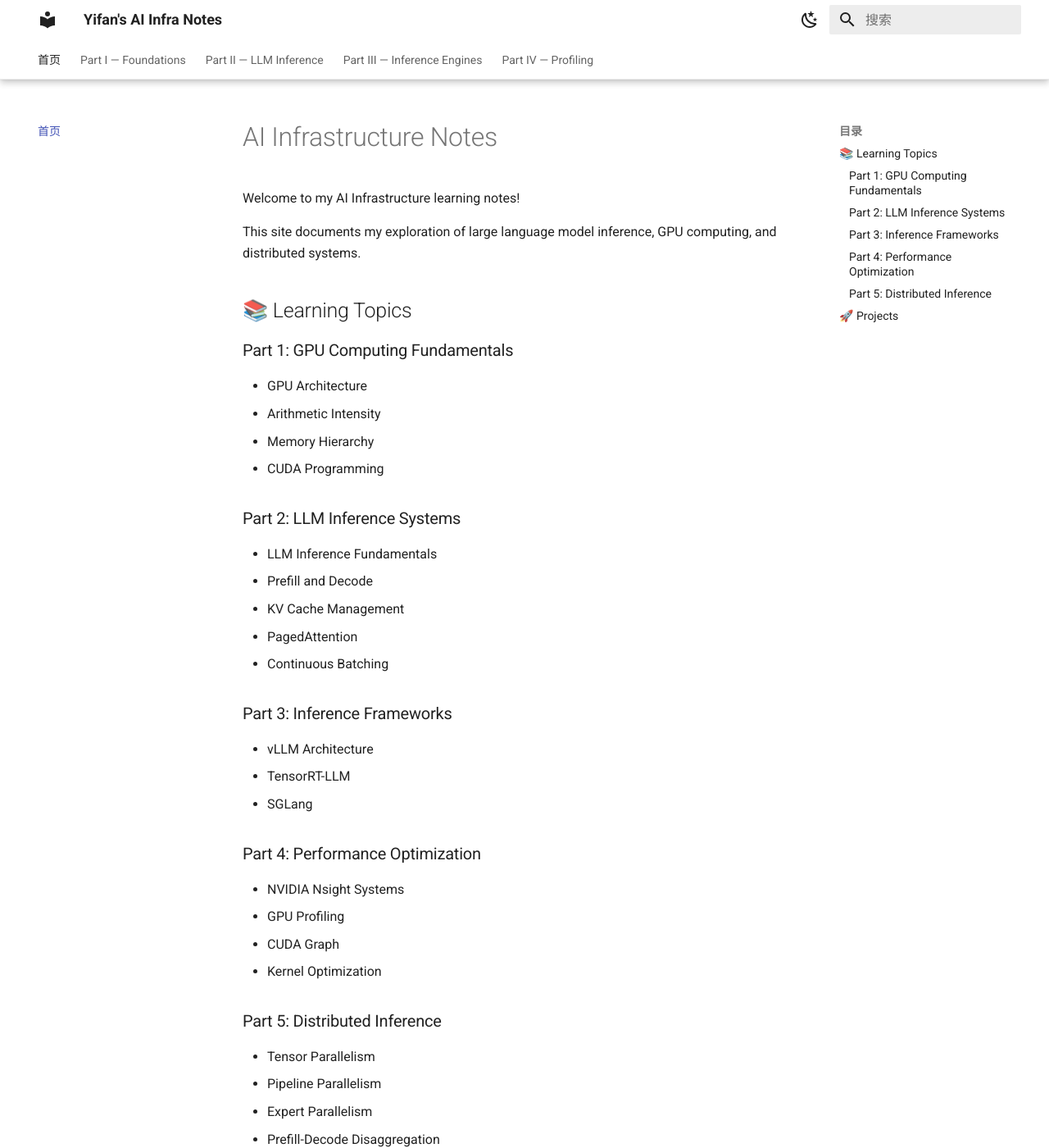
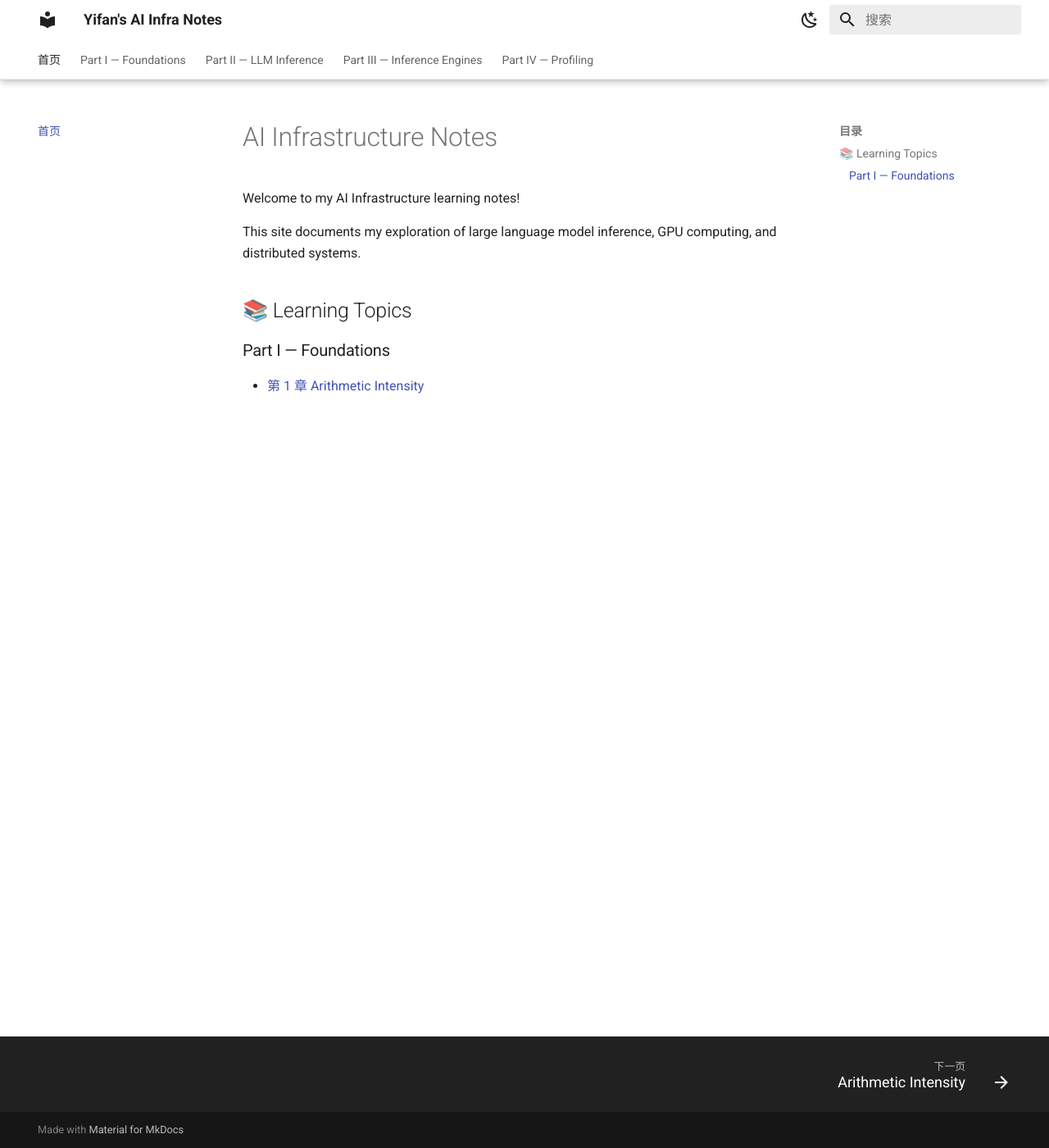
Before and after one commit to YifanLi3/YifanLi3.github.io, an MkDocs documentation site: the page built from docs/index.md, in a window 1280 px wide and 1400 px high. Shown: the whole window at 82% size. Built offline with MkDocs 1.6.1 and Material for MkDocs 9.7.7, drawn with Linux system fonts in a browser that asks for light colours; some of the changed text lies outside the part shown.

Commit message:
Revise learning topics and section formatting
Updated section titles and removed some list items for clarity.

```diff
--- a/docs/index.md
+++ b/docs/index.md
@@ -1,50 +1,12 @@
-
 # AI Infrastructure Notes
 
 Welcome to my AI Infrastructure learning notes!
 
-This site documents my exploration of large language
-model inference, GPU computing, and distributed systems.
+This site documents my exploration of large language model inference,
+GPU computing, and distributed systems.
 
 ## 📚 Learning Topics
 
-### Part 1: GPU Computing Fundamentals
+### Part I — Foundations
 
-- GPU Architecture
-- Arithmetic Intensity
-- Memory Hierarchy
-- CUDA Programming
-
-### Part 2: LLM Inference Systems
-
-- LLM Inference Fundamentals
-- Prefill and Decode
-- KV Cache Management
-- PagedAttention
-- Continuous Batching
-
-### Part 3: Inference Frameworks
-
-- vLLM Architecture
-- TensorRT-LLM
-- SGLang
-
-### Part 4: Performance Optimization
-
-- NVIDIA Nsight Systems
-- GPU Profiling
-- CUDA Graph
-- Kernel Optimization
-
-### Part 5: Distributed Inference
-
-- Tensor Parallelism
-- Pipeline Parallelism
-- Expert Parallelism
-- Prefill-Decode Disaggregation
-
-## 🚀 Projects
-
-- vLLM Performance Benchmark
-- Continuous Batching Analysis
-- TensorRT-LLM Optimization
+- [第 1 章 Arithmetic Intensity](/fundamentals/arithmetic-intensity)
```
